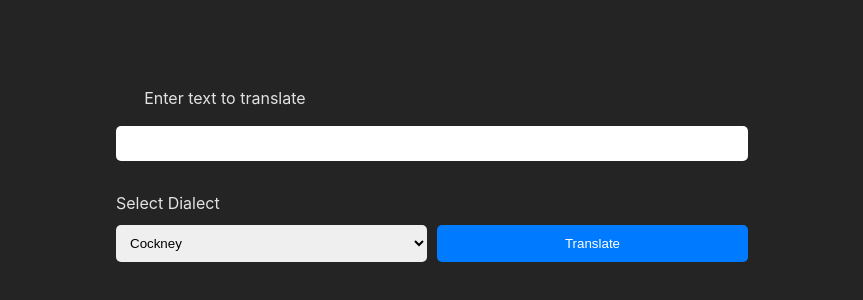
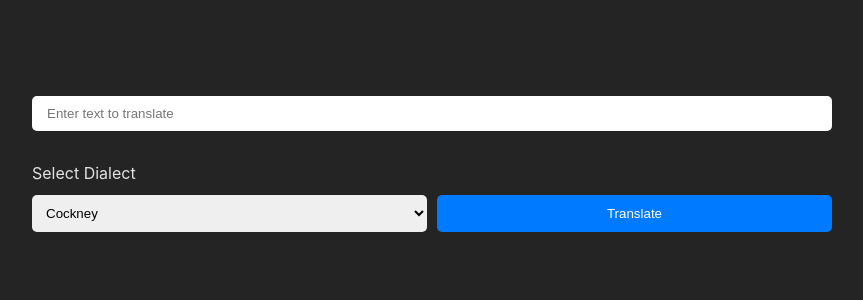
Before and after one commit to MZHoffman/dialect-dabble, a React (Vite) app: page / in a window 1280 px wide. Shown: the part 224-524 px from the top of the page, without its empty margins (208-1071 px from the left). Built offline with nearby package versions, Linux system fonts and the light colour scheme; no server answers.

Commit message:
Basic CSS

```diff
--- a/src/App.jsx
+++ b/src/App.jsx
@@ -31,9 +31,11 @@ const App = () => {
 
   return (
     <>
-      <TranslationForm onTranslate={handleTranslation} />
-      <div className={styles.translationContainer}>
-        <div className={styles.translationResult}>{translation}</div>
+      <div className={styles.mainContainer}>
+        <TranslationForm onTranslate={handleTranslation} />
+        <div className={styles.translationContainer}>
+          <div className={styles.translationResult}>{translation}</div>
+        </div>
       </div>
     </>
   )
--- a/src/App.module.css
+++ b/src/App.module.css
@@ -8,3 +8,15 @@
   margin-top: 20px;
   text-align: center;
 }
+
+.mainContainer {
+  display: flex;
+  flex-direction: column;
+  align-items: center;
+  justify-content: center;
+  height: 100vh;
+  margin: 0 auto;
+  padding: 0 20px;
+  width: 80%;
+  max-width: 800px;
+}
--- a/src/components/TranslationForm.jsx
+++ b/src/components/TranslationForm.jsx
@@ -21,14 +21,12 @@ const TranslationForm = ({ onTranslate }) => {
   return (
     <form onSubmit={handleSubmit} className={styles.formContainer}>
       <div className={styles.inputContainer}>
-        <label className={styles.textInputLabel} htmlFor='inputText'>
-          Enter text to translate
-        </label>
         <input
           id='inputText'
           type='text'
           value={inputText}
           onChange={handleInputChange}
+          placeholder='Enter text to translate'
         />
       </div>
 
--- a/src/components/TranslationForm.module.css
+++ b/src/components/TranslationForm.module.css
@@ -2,16 +2,15 @@
   display: flex;
   flex-direction: column;
   align-items: center;
-  justify-content: center; /* add vertical alignment */
-  width: 50%;
+  justify-content: center;
+  width: 100%;
   margin: 0 auto;
-  height: 100vh; /* make the form take up the full height of the viewport */
 }
 
 .inputContainer {
   display: flex;
   flex-direction: column;
-  align-items: flex-start; /* align text to the left */
+  align-items: flex-start;
   margin-bottom: 20px;
   width: 100%;
 }
@@ -20,7 +19,6 @@
   display: inline-block;
   width: 30%;
   text-align: right;
-  margin-right: 2rem;
   margin-bottom: 1rem;
 }
 
@@ -30,14 +28,15 @@ label {
 
 input {
   width: 100%;
-  padding: 10px 0 10px 0;
+  padding: 10px 15px 10px 15px;
   border-radius: 5px;
   border: none;
   margin-bottom: 10px;
+  box-sizing: border-box;
 }
 
 select {
-  width: 100%; /* make the dropdown fill the width of the container */
+  width: 100%;
   padding: 10px;
   border-radius: 5px;
   border: none;
@@ -46,7 +45,7 @@ select {
 }
 
 button[type='submit'] {
-  width: 100%; /* make the button fill the width of the container */
+  width: 100%;
   background-color: #007aff;
   color: #fff;
   padding: 10px;
```
